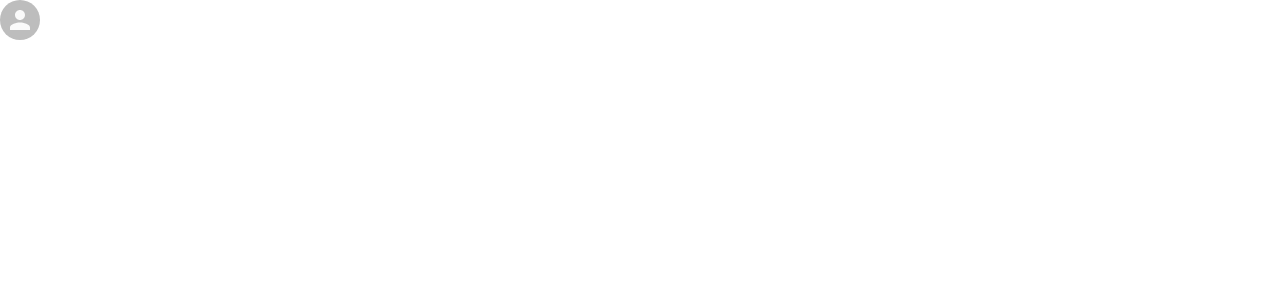
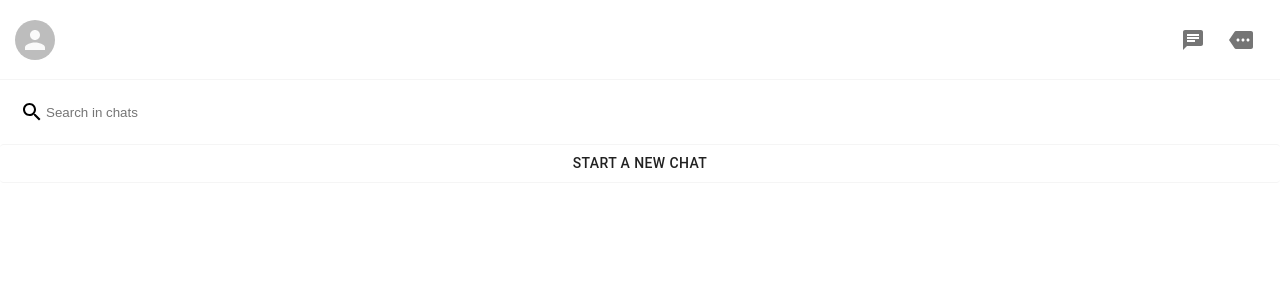
Before and after one commit to railsudemydale2/WhatsApp-2, a Next.js app: page / in a window 1280 px wide. Shown: the top 300 px of the page. Built offline with nearby package versions, Linux system fonts and the light colour scheme.

Commit message:
Implemented the Sidebar component

```diff
--- a/components/Sidebar.js
+++ b/components/Sidebar.js
@@ -1,21 +1,83 @@
-import { Avatar } from '@material-ui/core';
-import React from 'react'
-import styled from "styled-components";
+import { Avatar, Button, IconButton } from '@material-ui/core';
+import React from 'react';
+import styled from 'styled-components';
+import ChatIcon from '@material-ui/icons/Chat';
+import MoreVertIcon from '@material-ui/icons/More';
+import SearchIcon from '@material-ui/icons/Search';
 
 function Sidebar() {
   return (
     <Container>
-        <Header><UserAvatar /></Header>
+      <Header>
+        <UserAvatar />
+
+        <IconsContainer>
+          <IconButton>
+            <ChatIcon />
+          </IconButton>
+          <IconButton>
+            <MoreVertIcon />
+          </IconButton>
+        </IconsContainer>
+      </Header>
+
+      <Search>
+        <SearchIcon />
+        <SearchInput placeholder="Search in chats" />
+      </Search>
+
+      <SidebarButton>Start a new chat</SidebarButton>
+
+      {/* List of Chats */}
     </Container>
-  )
+  );
 }
 
-export default Sidebar
+export default Sidebar;
 
-const Container = styled.div``
+const Container = styled.div``;
 
-const Header = styled.div``
+const Search = styled.div`
+  display: flex;
+  align-items: center;
+  padding: 20px;
+  border-radius: 2px;
+`;
+
+const SidebarButton = styled(Button)`
+  width: 100%;
+
+  &&& {
+    border-top: 1px solid whitesmoke;
+    border-bottom: 1px solid whitesmoke;
+  }
+`;
+
+const SearchInput = styled.input`
+  outline-width: 0;
+  border: none;
+  flex: 1;
+`;
+
+const Header = styled.div`
+  display: flex;
+  position: sticky;
+  top: 0;
+  background-color: white;
+  z-index: 1;
+  justify-content: space-between;
+  align-items: center;
+  padding: 15px;
+  height: 80px;
+  border-bottom: 1px solid whitesmoke;
+`;
 
 const UserAvatar = styled(Avatar)`
+  cursor: pointer;
 
+  :hover {
+    opacity: 0.8;
+  }
 `;
+
+const IconsContainer = styled.div``;
```
